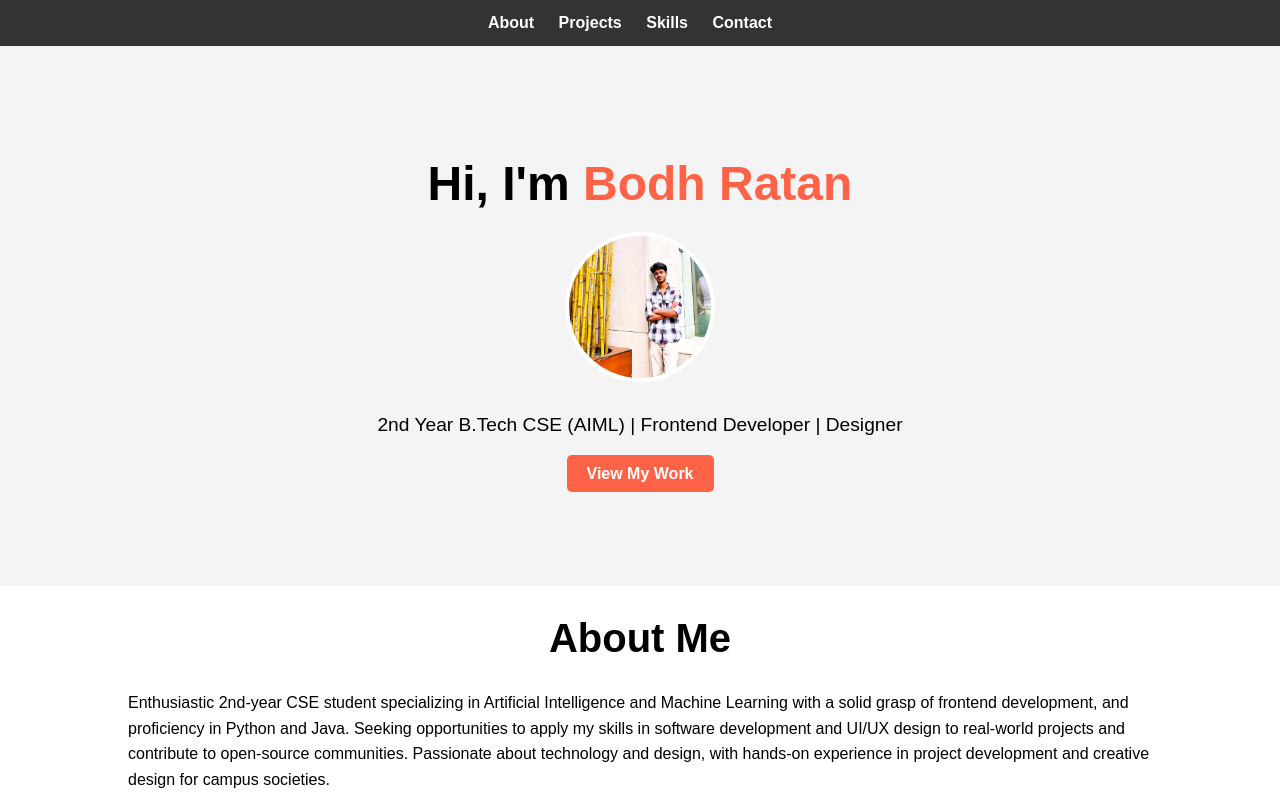
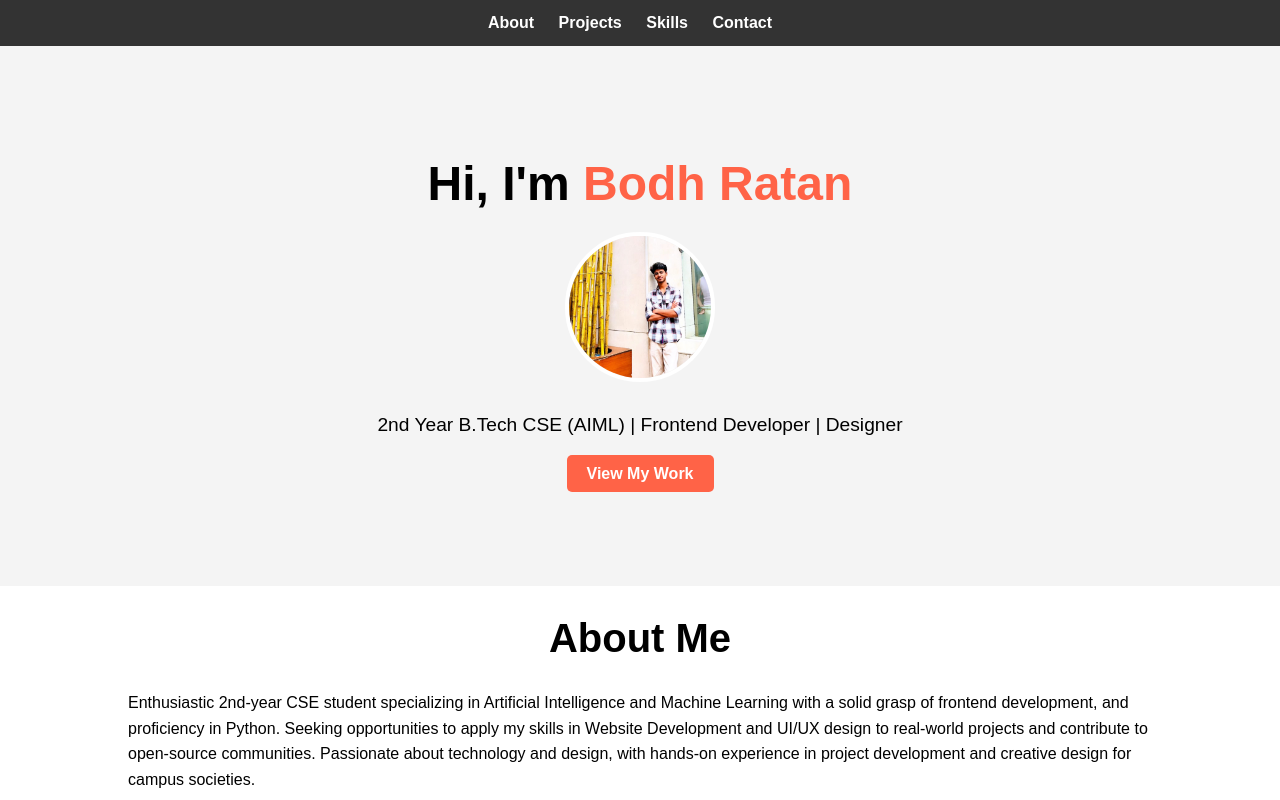
Before and after one commit to bodh1211/Portfolio, a plain HTML site: page index.html in a window 1280 px wide. Shown: the top 800 px of the page. Drawn offline with Linux system fonts and the light colour scheme.

Commit message:
index.html

```diff
--- a/index.html
+++ b/index.html
@@ -34,7 +34,7 @@
     <section id="about">
         <div class="container">
             <h2>About Me</h2>
-            <p>Enthusiastic 2nd-year CSE student specializing in Artificial Intelligence and Machine Learning with a solid grasp of frontend development, and proficiency in Python and Java. Seeking opportunities to apply my skills in software development and UI/UX design to real-world projects and contribute to open-source communities. Passionate about technology and design, with hands-on experience in project development and creative design for campus societies.</p>
+            <p>Enthusiastic 2nd-year CSE student specializing in Artificial Intelligence and Machine Learning with a solid grasp of frontend development, and proficiency in Python. Seeking opportunities to apply my skills in Website Development and UI/UX design to real-world projects and contribute to open-source communities. Passionate about technology and design, with hands-on experience in project development and creative design for campus societies.</p>
         </div>
     </section>
 
```
